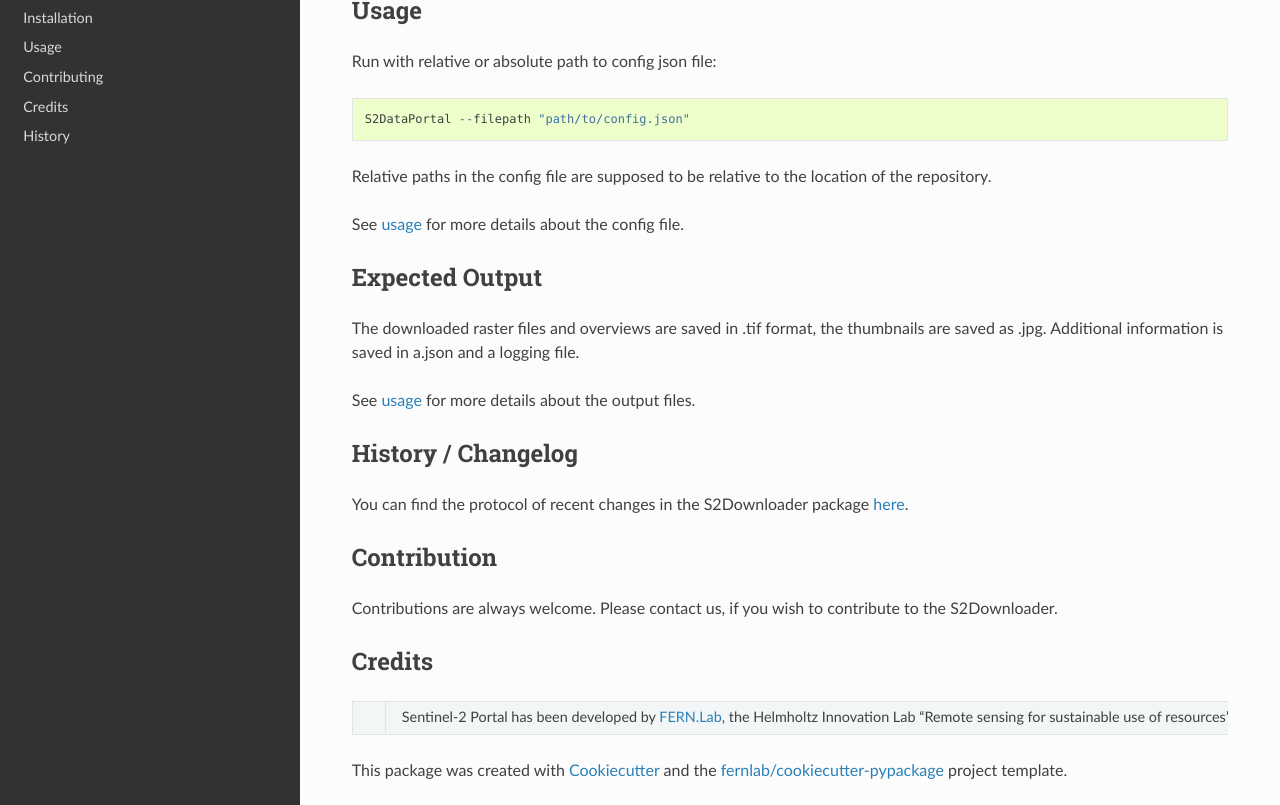
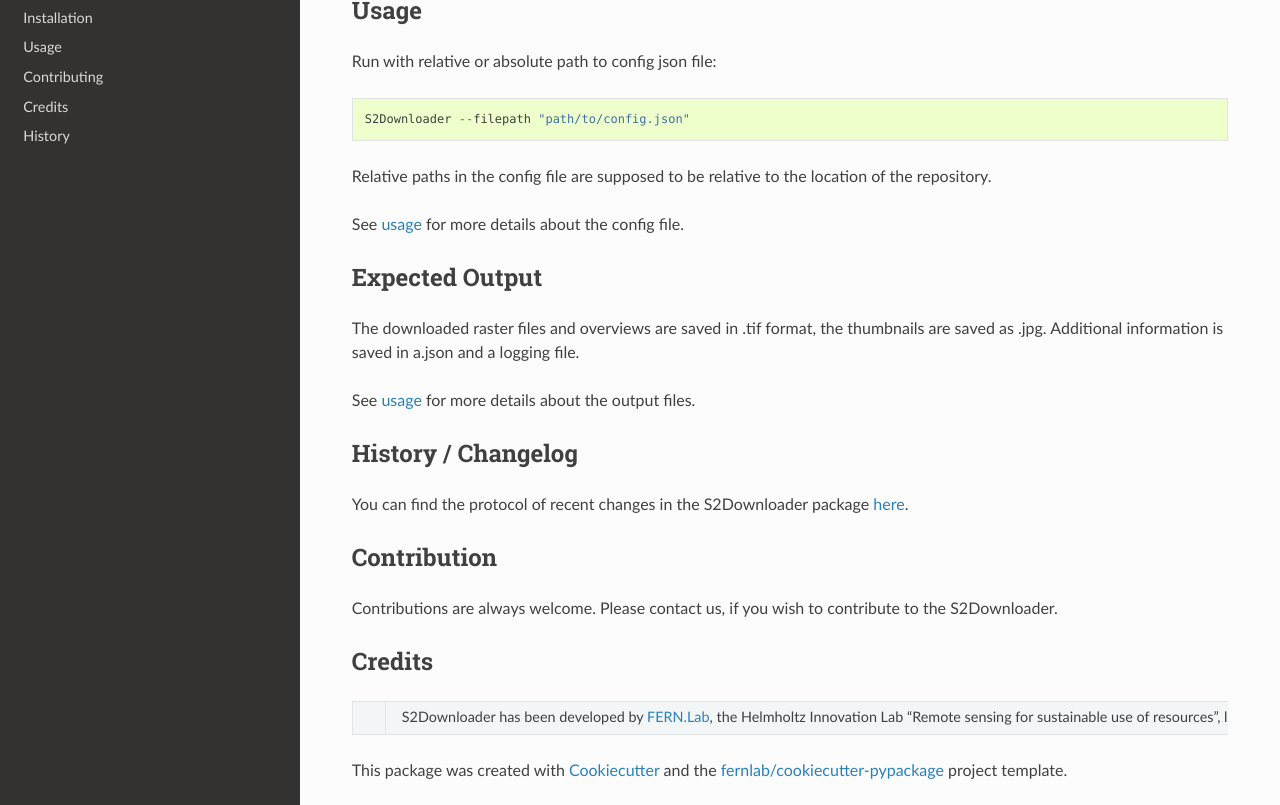
Before and after one commit to FernLab/s2downloader, a Sphinx documentation site: the page built from docs/readme.rst, in a window 1280 px wide and 1400 px high, scrolled down 1026 px. Shown: the part 428-1233 px from the top of the window. Built offline with Sphinx 7.4.7 and the Read the Docs theme 2.0.0, drawn with Linux system fonts in a browser that asks for light colours; pages that are not in the unit, such as notebooks, are missing from menus.

Commit message:
It should be S2Downloader.

```diff
--- a/README.rst
+++ b/README.rst
@@ -77,7 +77,7 @@ Usage
 Run with relative or absolute path to config json file:
 ::
 
-    S2DataPortal --filepath "path/to/config.json"
+    S2Downloader --filepath "path/to/config.json"
 
 Relative paths in the config file are supposed to be relative to the location of the repository.
 
@@ -115,7 +115,7 @@ Credits
 
     * - |FERNLOGO|
 
-      - Sentinel-2 Portal has been developed by `FERN.Lab <https://fernlab.gfz-potsdam.de/>`_, the Helmholtz Innovation Lab "Remote sensing for sustainable use of resources", located at the `Helmholtz Centre Potsdam, GFZ German Research Centre for Geosciences <https://www.gfz-potsdam.de/en/>`_. FERN.Lab is funded by the `Initiative and Networking Fund of the Helmholtz Association <https://www.helmholtz.de/en/about-us/structure-and-governance/initiating-and-networking/>`_.
+      - S2Downloader has been developed by `FERN.Lab <https://fernlab.gfz-potsdam.de/>`_, the Helmholtz Innovation Lab "Remote sensing for sustainable use of resources", located at the `Helmholtz Centre Potsdam, GFZ German Research Centre for Geosciences <https://www.gfz-potsdam.de/en/>`_. FERN.Lab is funded by the `Initiative and Networking Fund of the Helmholtz Association <https://www.helmholtz.de/en/about-us/structure-and-governance/initiating-and-networking/>`_.
 
 
 
--- a/docs/usage.rst
+++ b/docs/usage.rst
@@ -29,7 +29,7 @@ s2downloader_cli.py
 At the command line, S2Downloader provides the **s2downloader_cli.py**. Run with relative or absolute path to config json file:
 ::
 
-    S2DataPortal --filepath "path/to/config.json"
+    S2Downloader --filepath "path/to/config.json"
 
 
 Input and Output
```
Also changed, not shown: 2 other files.
